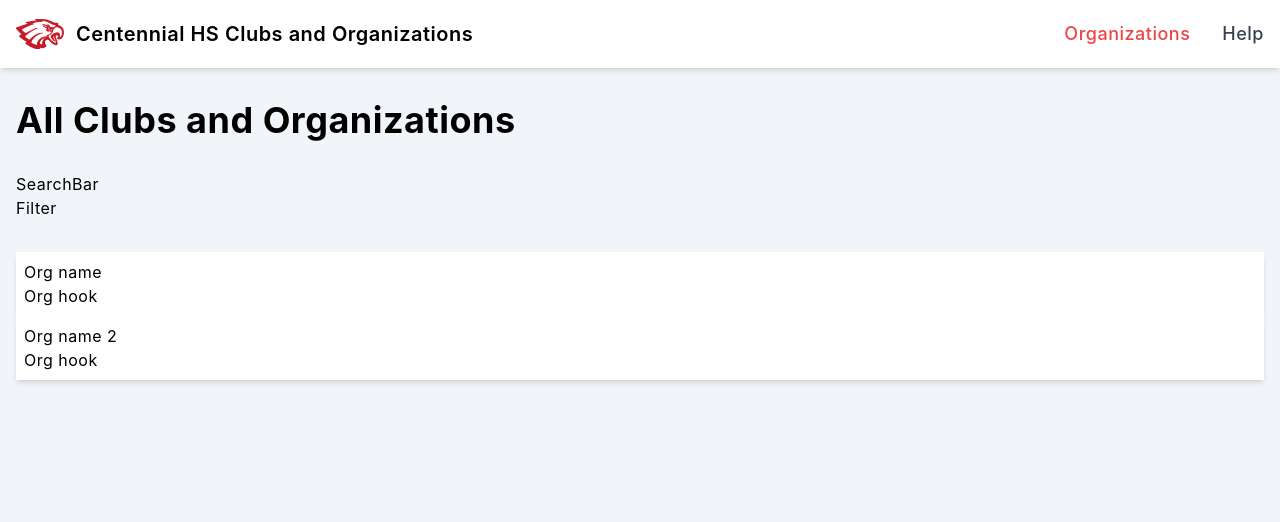
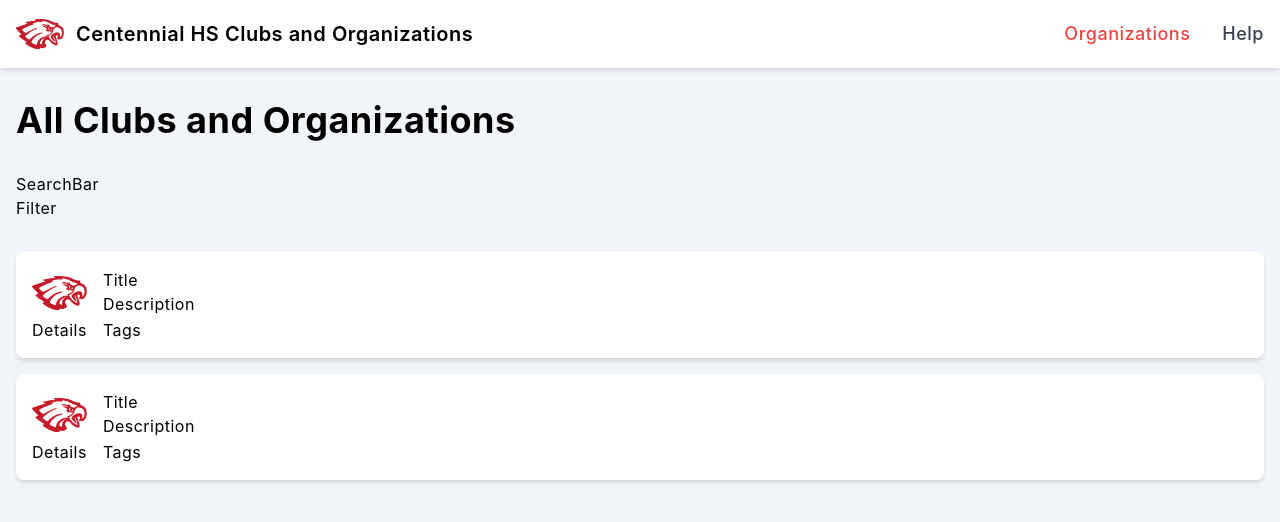
Before and after one commit to jtcheng26/chs-clubs-app, a Next.js app: page / in a window 1280 px wide. Shown: the top 522 px of the page. Built offline with nearby package versions, Linux system fonts and the light colour scheme.

Commit message:
Render title desc components

```diff
--- a/components/home/cardList/card/index.tsx
+++ b/components/home/cardList/card/index.tsx
@@ -1,10 +1,32 @@
+import { Org } from '@prisma/client'
+import Image from 'next/image'
 import React from 'react'
+import Description from './components/Description'
+import Title from './components/Title'
 
-export default function Card({ org }) {
+interface CardProps {
+    org: Org
+}
+
+export default function Card({ org }: CardProps) {
     return (
-        <div className="bg-white p-2 shadow-md">
-            {org.name}
-            <div>{org.hook}</div>
+        <div className="bg-white p-4 shadow-md rounded-lg flex flex-row space-x-4">
+            <div className="flex flex-col space-y-2">
+                <Image
+                    src={org.picture}
+                    width={50}
+                    height={50}
+                    objectFit="contain"
+                    alt={org.name + ' logo'}
+                />
+                Details
+            </div>
+            <div className="flex flex-col">
+                <Title>{org.name}</Title>
+                <Description>{org.hook}</Description>
+                <div className="flex-grow" />
+                Tags
+            </div>
         </div>
     )
 }
--- a/components/home/cardList/index.tsx
+++ b/components/home/cardList/index.tsx
@@ -1,9 +1,20 @@
+import { Org } from '@prisma/client'
 import React from 'react'
 import Card from './card'
 
-export default function CardList({ orgs, searchQuery, searchTags }) {
+interface CardListProps {
+    orgs: Org[]
+    searchQuery: string
+    searchTags: string[]
+}
+
+export default function CardList({
+    orgs,
+    searchQuery,
+    searchTags,
+}: CardListProps) {
     return (
-        <div>
+        <div className="space-y-4">
             {orgs.map((org) => (
                 <Card key={org.id} org={org} />
             ))}
--- a/pages/index.tsx
+++ b/pages/index.tsx
@@ -1,4 +1,4 @@
-import { OrgType } from '@prisma/client'
+import { OrgType, Org } from '@prisma/client'
 import { useState } from 'react'
 import CardList from '../components/home/cardList'
 import Filter from '../components/home/filter'
@@ -9,7 +9,11 @@ import Page from '../components/templates/layouts/page'
 import { Pages } from '../constants/pages'
 // import prismaClient from '../lib/prisma'
 
-export default function Home({ orgs }) {
+interface HomeProps {
+    orgs: Org[]
+}
+
+export default function Home({ orgs }: HomeProps) {
     const [searchQuery, setSearchQuery] = useState('')
     const [searchTags, setSearchTags] = useState([])
     return (
@@ -46,7 +50,7 @@ export async function getServerSideProps() {
             type: OrgType.CLUB,
             picture: '/images/logo.png',
             name: 'Org name',
-            hook: 'Org hook',
+            hook: 'Lorem ipsum dolor sit amet, consectetur adipiscing elit, sed do eiusmod tempor incididunt ut labore et dolore magna aliqua. Ut enim ad minim veniam, quis nostrud exercitation ullamco laboris nisi ut aliquip ex ea commodo consequat.',
             description: 'Org description',
             meetDay: 'Monday',
             meetFreq: 'Weekly',
--- a/tsconfig.json
+++ b/tsconfig.json
@@ -4,7 +4,7 @@
         "lib": ["dom", "dom.iterable", "esnext"],
         "allowJs": true,
         "skipLibCheck": true,
-        "strict": false,
+        "strict": true,
         "forceConsistentCasingInFileNames": true,
         "noEmit": true,
         "incremental": true,
```
